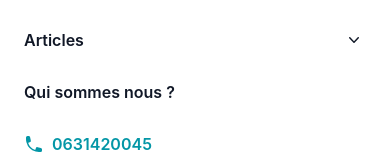
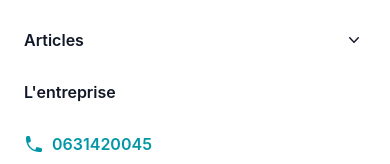
Before and after one commit to magicniclus/terabois, a Next.js app: page / in a window 390 px wide. Both pictures are taken after a click on the button "Open main menu". Shown: the part 158-322 px from the top of the page. Built offline with nearby package versions, Linux system fonts and the light colour scheme.

Commit message:
Update Nav.js

```diff
--- a/components/organisms/nav/Nav.js
+++ b/components/organisms/nav/Nav.js
@@ -253,7 +253,10 @@ const Nav = (props) => {
               </Popover.Panel>
             </Transition>
           </Popover>
-          <a href="#" className="text-sm font-semibold leading-6 text-gray-800">
+          <a
+            href="/entreprise"
+            className="text-sm font-semibold leading-6 text-gray-800"
+          >
             L'entreprise
           </a>
         </Popover.Group>
@@ -345,10 +348,10 @@ const Nav = (props) => {
                   )}
                 </Disclosure>
                 <a
-                  href="#"
+                  href="/entreprise"
                   className="-mx-3 block rounded-lg px-3 py-2 text-base font-semibold leading-7 text-gray-900 hover:bg-gray-50"
                 >
-                  Qui sommes nous ?
+                  L'entreprise
                 </a>
 
                 <a
```
